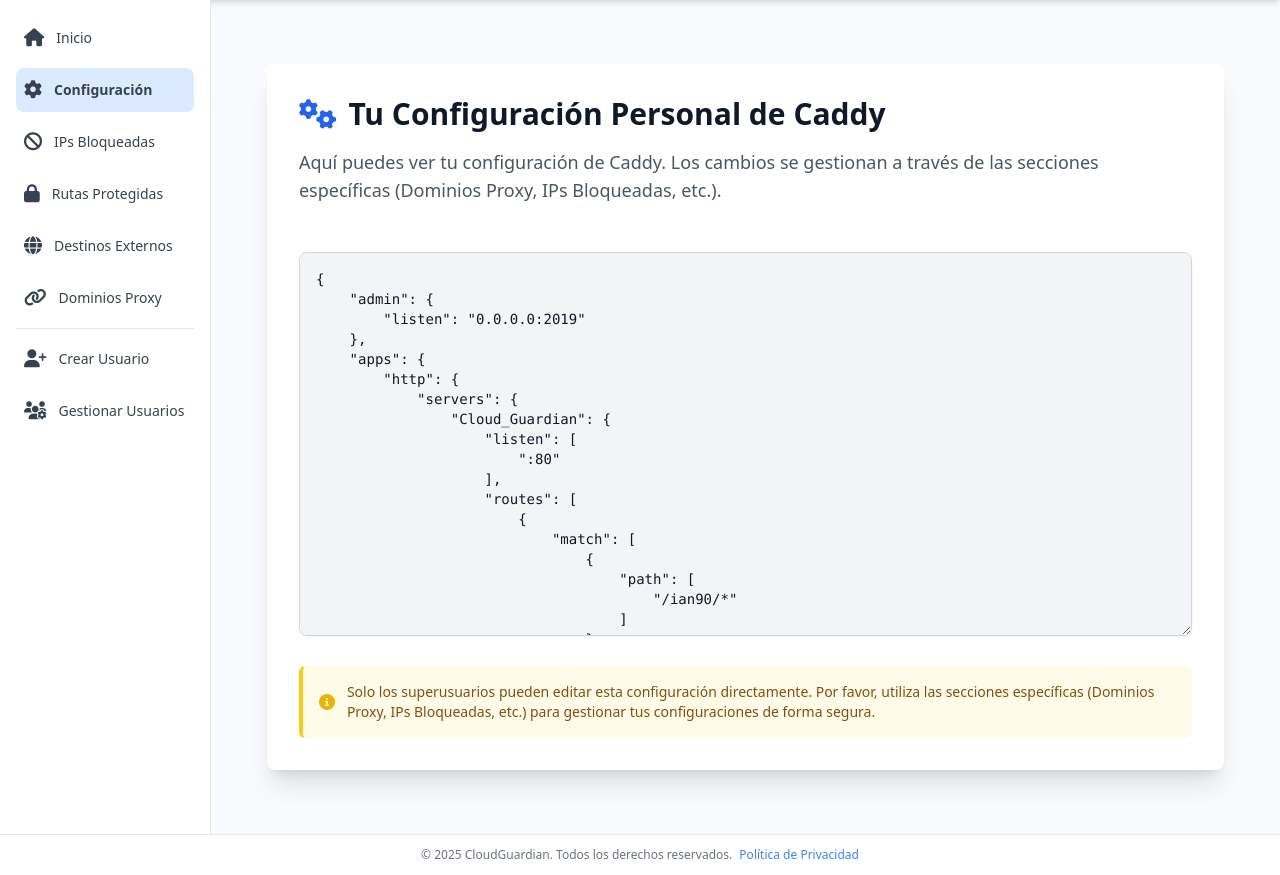
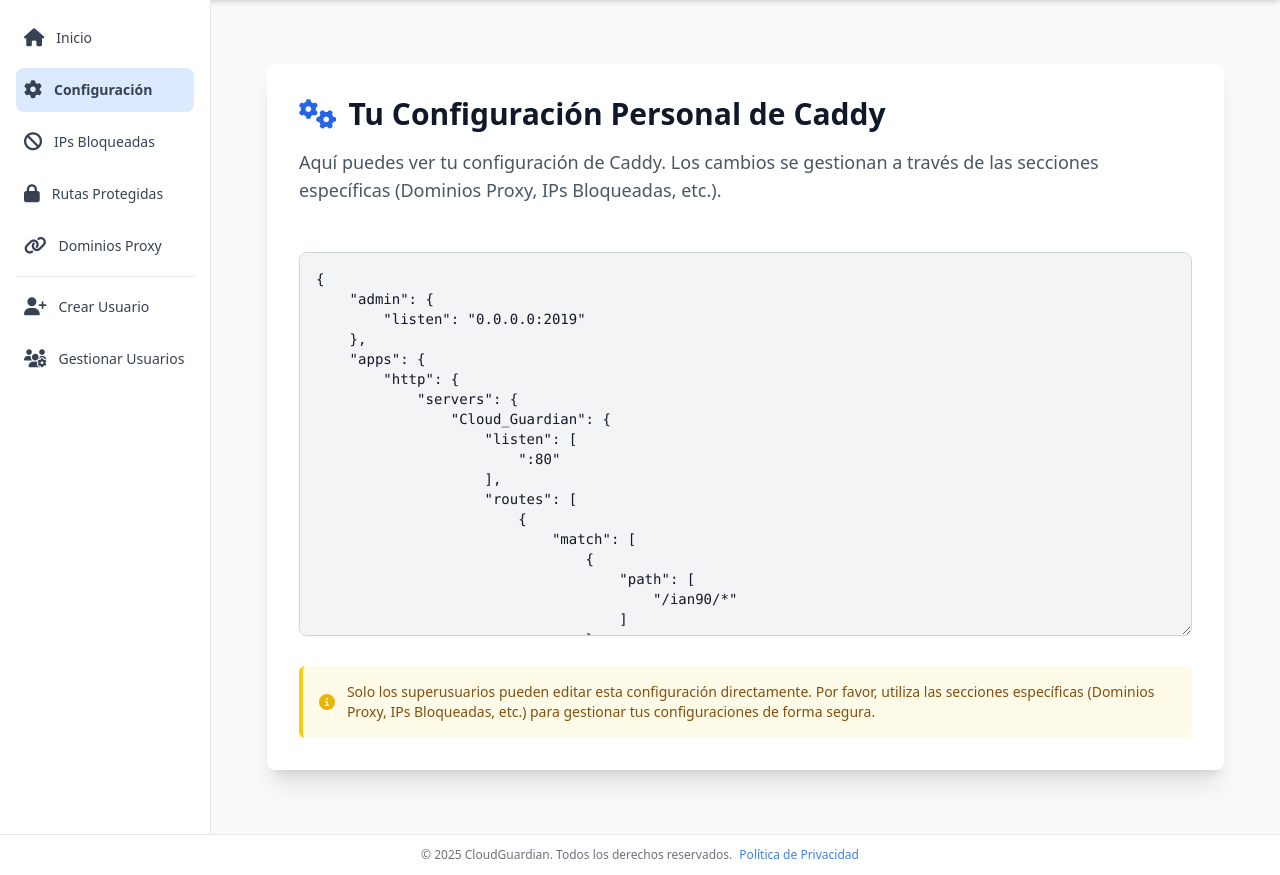
Before and after one commit to iancamps90/CloudGuardian, a Django app: page /configuracion/ in a window 1280 px wide. Shown: the part 77-952 px from the top of the page. Run offline with Django 5.2, Linux system fonts and the light colour scheme; the visitor is signed in with stand-in values (Sample User, id 1); some libraries are stand-ins or nearby versions.

Commit message:
delete destinos

```diff
--- a/backend/templates/base.html
+++ b/backend/templates/base.html
@@ -150,11 +150,7 @@
                     <i class="fa-solid fa-lock mr-3 text-lg"></i> Rutas Protegidas
                 </a>
 
-                <a href="{% url 'destinos_externos' %}"
-                    class="flex items-center p-2 rounded-lg text-gray-700 dark:text-gray-300 hover:bg-gray-200 dark:hover:bg-gray-700 transition-colors
-                        {% if request.path == '/destinos-externos/' %}bg-blue-100 dark:bg-blue-900 text-blue-800 dark:text-blue-200 font-bold{% endif %}">
-                    <i class="fa-solid fa-globe mr-3 text-lg"></i> Destinos Externos
-                </a>
+
 
                 <a href="{% url 'dominios_proxy_view' %}"
                     class="flex items-center p-2 rounded-lg text-gray-700 dark:text-gray-300 hover:bg-gray-200 dark:hover:bg-gray-700 transition-colors
```
